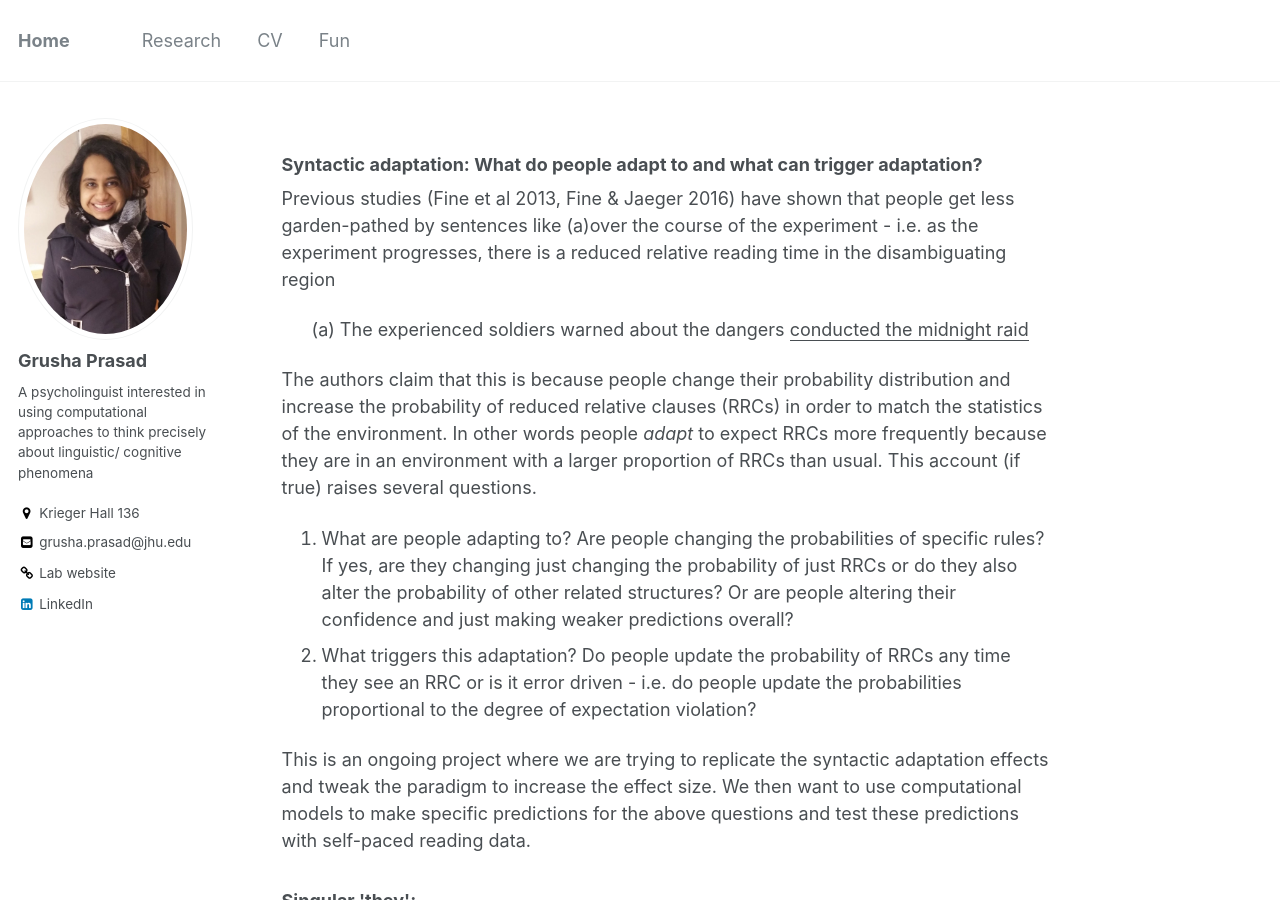
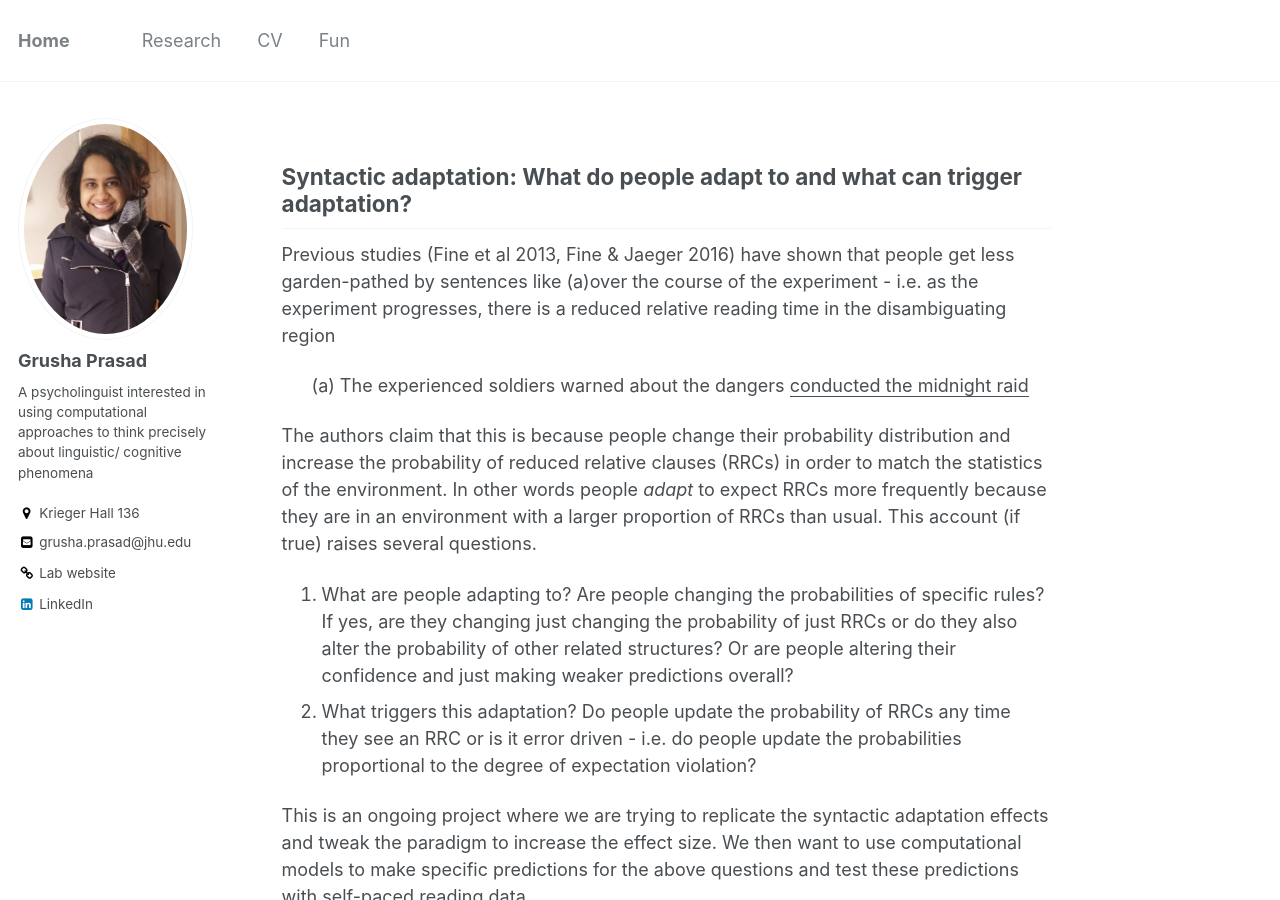
Before and after one commit to grushaprasad/grushaprasad.github.io, a Jekyll site: the page built from _pages/research.html, in a window 1280 px wide and 900 px high. Built offline with Jekyll 4.4.1, drawn with Linux system fonts in a browser that asks for light colours.

Commit message:
trying stuff

```diff
--- a/_pages/research.html
+++ b/_pages/research.html
@@ -2,7 +2,7 @@
 permalink: /research/
 ---
 
-<h3> Syntactic adaptation: What do people adapt to and what can trigger adaptation? </h3>
+<h2> Syntactic adaptation: What do people adapt to and what can trigger adaptation? </h2>
 
 <p>
 
@@ -27,7 +27,7 @@ permalink: /research/
     This is an ongoing project where we are trying to replicate the syntactic adaptation effects and tweak the paradigm to increase the effect size. We then want to use computational models to make specific predictions for the above questions and test these predictions with self-paced reading data.
 
 
-<h3> Singular 'they':  </h3>
+<h2> Singular 'they':  </h2>
 
 <p>
       The increase in the use of singular 'they' as a gender neutral pronoun raises the question of whether this new usage requires any additional processing effort and if yes what causes it. Consider the following sentence:
```
